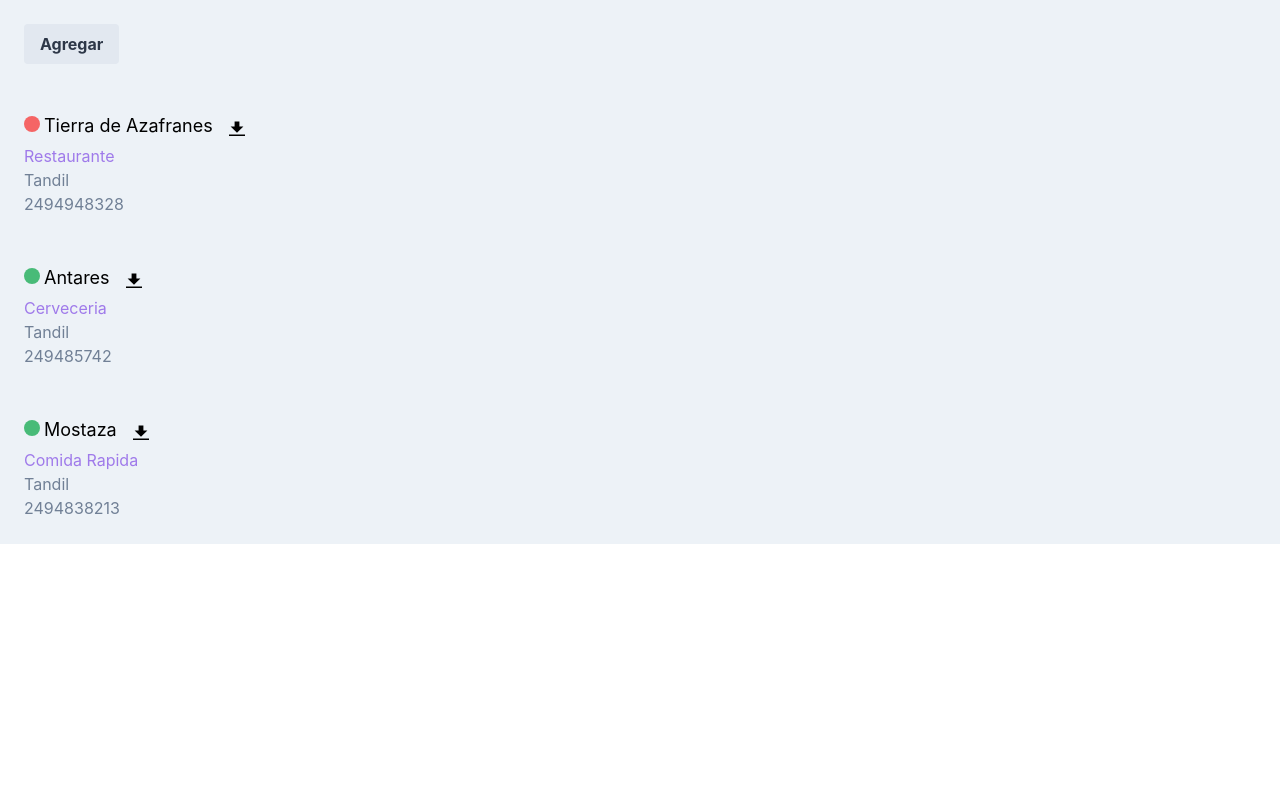
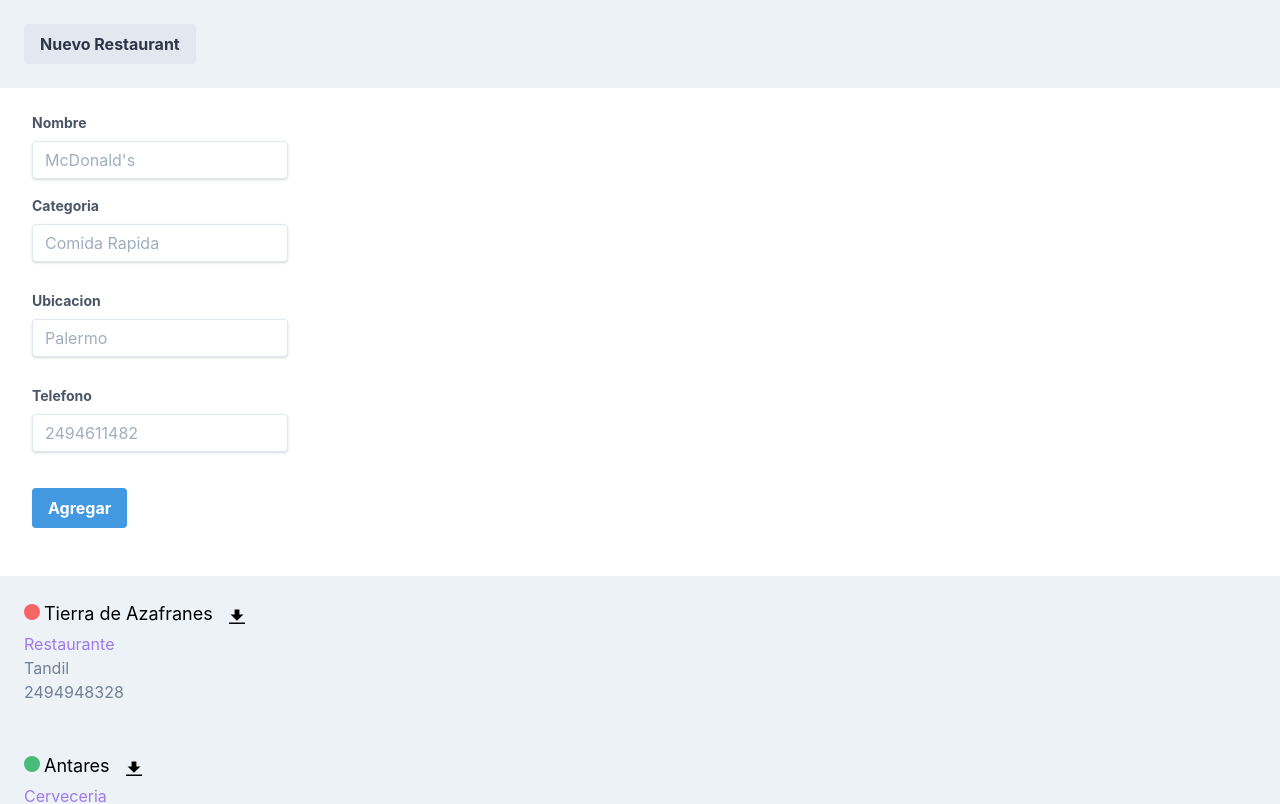
Before and after one commit to agustindiazg/ordernow, a React (Create React App) app: page / in a window 1280 px wide. Shown: the top 804 px of the page. Built offline with nearby package versions, Linux system fonts and the light colour scheme.

Commit message:
Conditional rendering working

```diff
--- a/src/components/restaurants/RestaurantCard.js
+++ b/src/components/restaurants/RestaurantCard.js
@@ -1,12 +1,12 @@
 import React from 'react';
 
 const RestaurantCard = (props) => {
-  return (
+    return (
         <div className="md:flex bg-gray-200 p-6 hover:bg-gray-300" >
-          <div className="text-left">
+            <div className="text-left">
                 <div className="flex justify-between">
                     <h2 className="text-lg items-center"><span className={props.restaurant.isOpen ? 'bg-green-500 p-2 rounded-full h-1 w-1 inline-flex mr-1' : 'bg-red-500 p-2 rounded-full h-1 w-1 inline-flex mr-1' }></span>{props.restaurant.name}</h2>
-                    <button className="hover:bg-gray-400 py-2 px-4 rounded inline-flex items-center" onClick={props.click}>
+                        <button className="hover:bg-gray-400 py-2 px-4 rounded inline-flex items-center" onClick={props.click}>
                         <svg className="fill-current w-4 h-4" xmlns="http://www.w3.org/2000/svg" viewBox="0 0 20 20"><path d="M13 8V2H7v6H2l8 8 8-8h-5zM0 18h20v2H0v-2z"/></svg>
                     </button>
                 </div>
--- /dev/null
+++ b/src/components/restaurants/RestaurantForm.js
@@ -0,0 +1,34 @@
+import React from 'react';
+
+const RestaurantForm = (props) => {
+    return (
+        <div className="w-full max-w-xs">
+            <form className="px-8 pt-6 pb-8 mb-4" onSubmit={props.submit}>
+               <div className="mb-4">
+                    <label className="block text-gray-700 text-sm font-bold mb-2" htmlFor="username">Nombre</label>
+                    <input className="shadow appearance-none border rounded w-full py-2 px-3 text-gray-700 leading-tight focus:outline-none focus:shadow-outline" id="name" type="text" placeholder="McDonald's"/>
+                </div>
+                <div className="mb-4">
+                    <label className="block text-gray-700 text-sm font-bold mb-2" htmlFor="password"> Categoria </label>
+                    <input className="shadow appearance-none border rounded w-full py-2 px-3 text-gray-700 mb-3 leading-tight focus:outline-none focus:shadow-outline" id="category" type="text" placeholder="Comida Rapida"/>
+                </div>
+                <div className="mb-4">
+                    <label className="block text-gray-700 text-sm font-bold mb-2" htmlFor="password"> Ubicacion </label>
+                    <input className="shadow appearance-none border rounded w-full py-2 px-3 text-gray-700 mb-3 leading-tight focus:outline-none focus:shadow-outline" id="location" type="text" placeholder="Palermo"/>
+                </div>
+                <div className="mb-6">
+                    <label className="block text-gray-700 text-sm font-bold mb-2" htmlFor="password"> Telefono </label>
+                    <input className="shadow appearance-none border rounded w-full py-2 px-3 text-gray-700 mb-3 leading-tight focus:outline-none focus:shadow-outline" id="phone" type="number" placeholder="2494611482"/>
+                </div>
+                <div className="flex items-center justify-between">
+                    <button className="bg-blue-500 hover:bg-blue-700 text-white font-bold py-2 px-4 rounded focus:outline-none focus:shadow-outline" type="submit">
+                        Agregar
+                    </button>
+                </div>
+            </form>
+        </div>
+  )
+
+}
+
+export default RestaurantForm;
--- a/src/components/restaurants/RestaurantList.js
+++ b/src/components/restaurants/RestaurantList.js
@@ -1,11 +1,13 @@
 import React, { Component } from 'react';
 import RestaurantCard from './RestaurantCard';
+import RestaurantForm from './RestaurantForm';
 import Btn from './../utils/Btn'
 
 class RestaurantList extends Component {
     showList = true;
     list = null;
     state = {
+        showForm : true,
         restaurants : [
             {
                 id : this.randomID(),
@@ -57,7 +59,11 @@
         this.setRestaurants(restaurants);
     }
 
-    addRestaurantHandler() {
+    addRestaurantHandler(event) {
+        console.log('addRestaurantHandler');
+        event.preventDefault()
+        const data = new FormData(event.target);
+        console.log(data);
         let restaurants = this.getRestaurantsCopy();
         const newRestaurant = {
             id: this.randomID(),
@@ -89,17 +95,30 @@
     addRestaurantBtn() {
         return (
             <div className="flex bg-gray-200 p-6 items-center">
-                <Btn action="Agregar" click={() => this.addRestaurantHandler()}></Btn>
+                <Btn action="Nuevo Restaurant" click={() => this.openFormHandler()}></Btn>
             </div>
 
         )
     }
 
+    openFormHandler() {
+        console.log('openFormHandler',this.state.showForm)
+        this.setState({
+            showForm: !this.state.showForm
+        });
+    }
+
+    restaurantForm() {
+        if (!this.state.showForm) return null;
+        else return ( <RestaurantForm submit={(e) => this.addRestaurantHandler(e)}></RestaurantForm> )
+    }
+
     render() {
         return (
             <div>
-                {this.addRestaurantBtn()}
-                {this.restaurantList()}
+                { this.addRestaurantBtn() }
+                { this.restaurantForm() }
+                { this.restaurantList() }
             </div>
         )
     }
```
